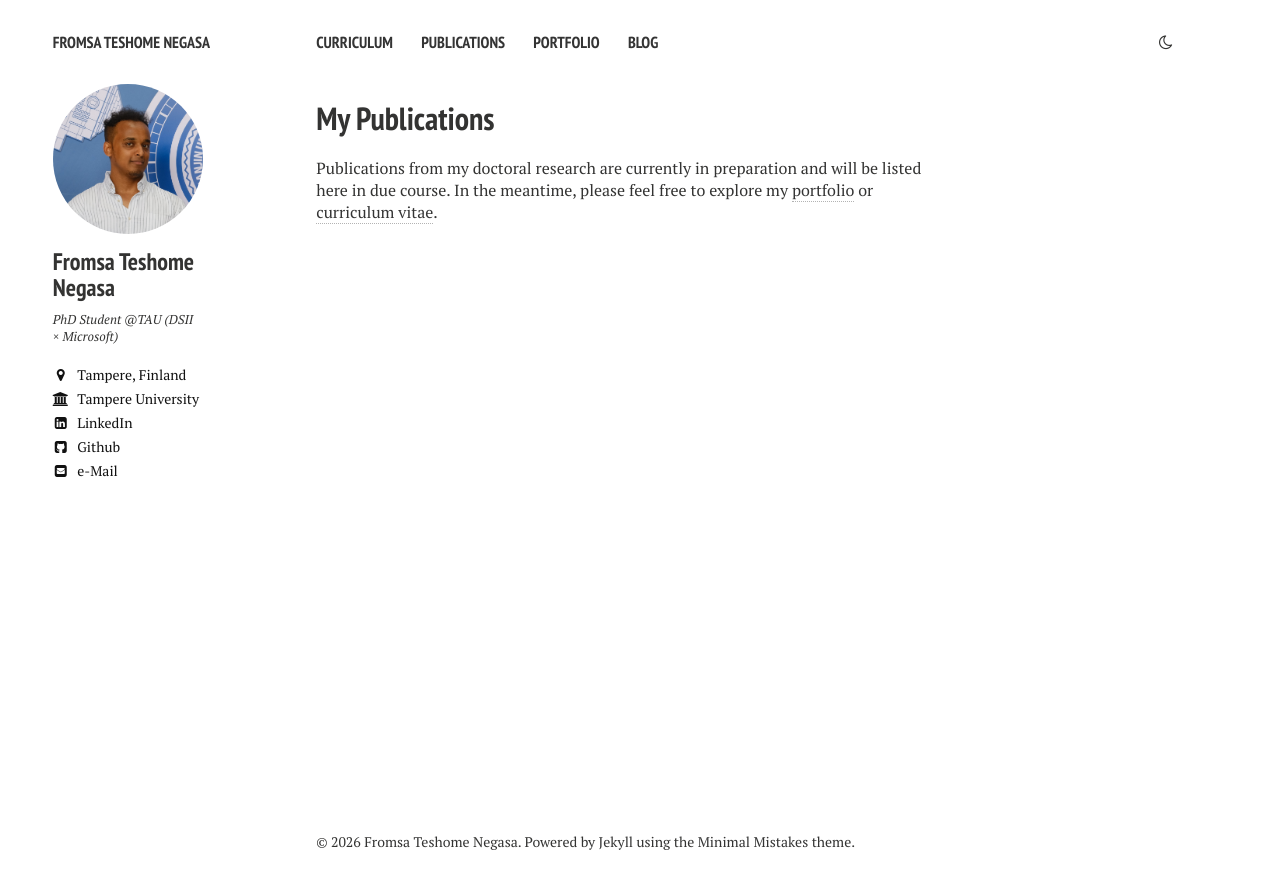
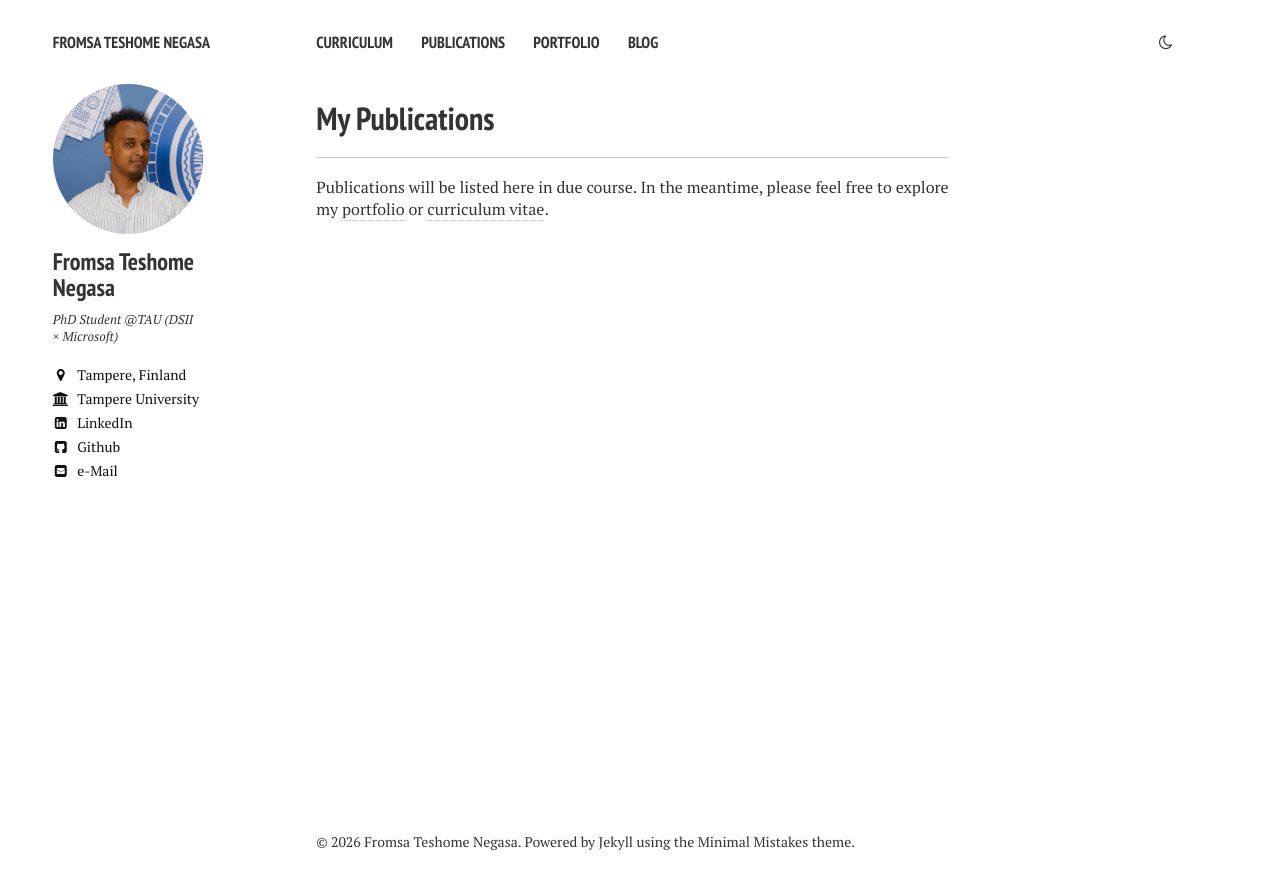
Before and after one commit to PHYRA47/phyra47.github.io, a Jekyll site: the page built from _pages/publications.html, in a window 1280 px wide. Shown: the top 889 px of the page. Built offline with Jekyll 4.4.1, drawn with Linux system fonts in a browser that asks for light colours; nearby versions of some CDN libraries.

Commit message:
Add horizontal rules to article and post index layouts; refine publications message

```diff
--- a/_layouts/page.html
+++ b/_layouts/page.html
@@ -7,6 +7,7 @@ layout: default
   </div>
   <article>
     <h1>{{ page.title }}</h1>
+    <hr />
     {% if page.toc %}
     <div class="article-toc-side">
       {% include _toc.html %}
--- a/_layouts/post-index.html
+++ b/_layouts/post-index.html
@@ -7,6 +7,7 @@ layout: default
   </div>
   <div id="index">
     <h1>{{ page.title }}</h1>
+    <hr />
     {% for post in site.posts %}
     <div class="blog-list-item">
       <div class="blog-list-date">{{ post.date | date: "%B %-d, %Y" }}</div>
--- a/_pages/publications.html
+++ b/_pages/publications.html
@@ -27,8 +27,7 @@ comments: false
 
 {% if site.publications.size == 0 %}
   <p>
-    Publications from my doctoral research are currently in preparation and will be
-    listed here in due course. In the meantime, please feel free to explore my
+    Publications will be listed here in due course. In the meantime, please feel free to explore my
     <a href="{{ '/portfolio/' | relative_url }}">portfolio</a> or
     <a href="{{ '/cv/' | relative_url }}">curriculum vitae</a>.
   </p>
```
